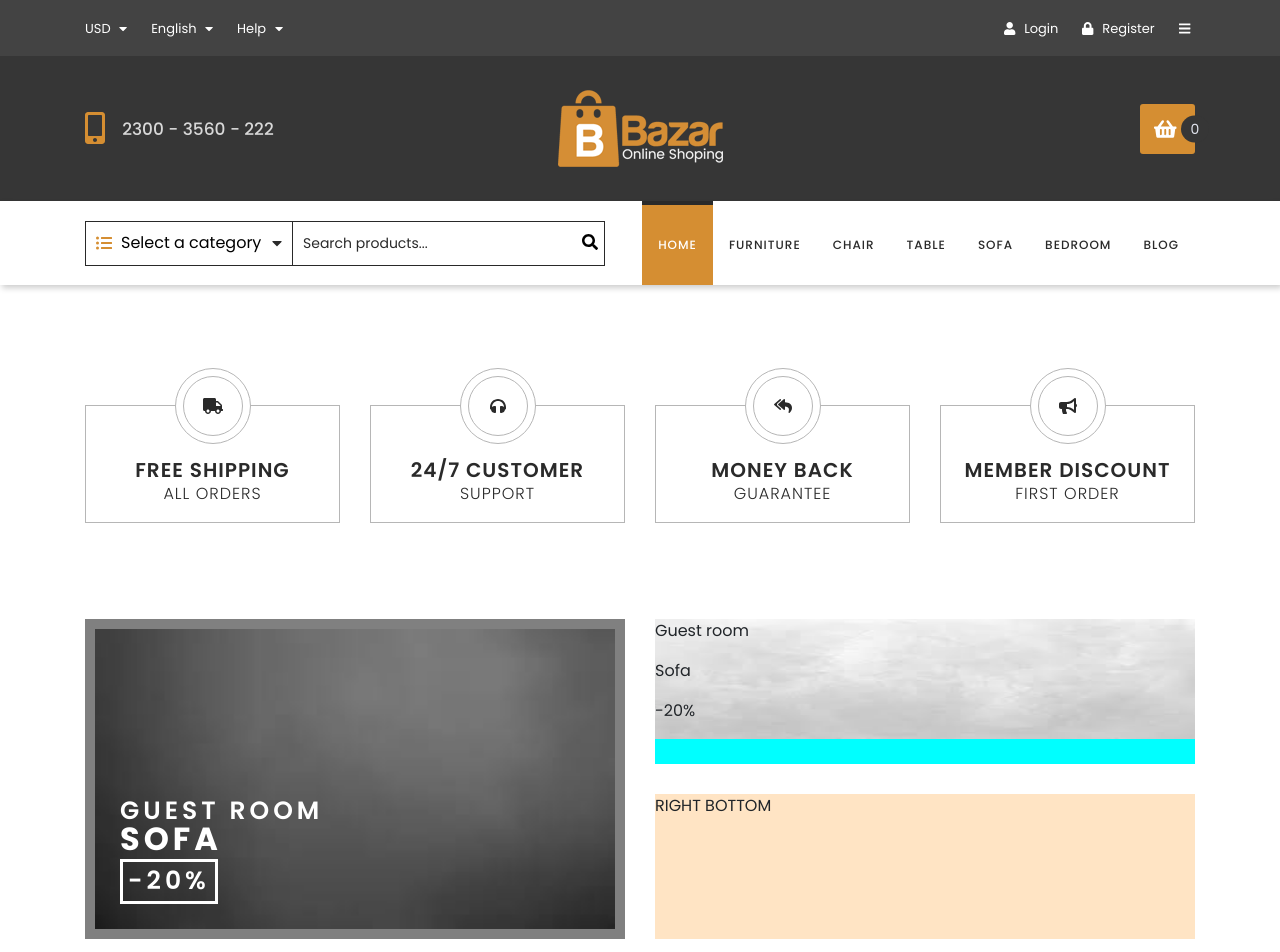
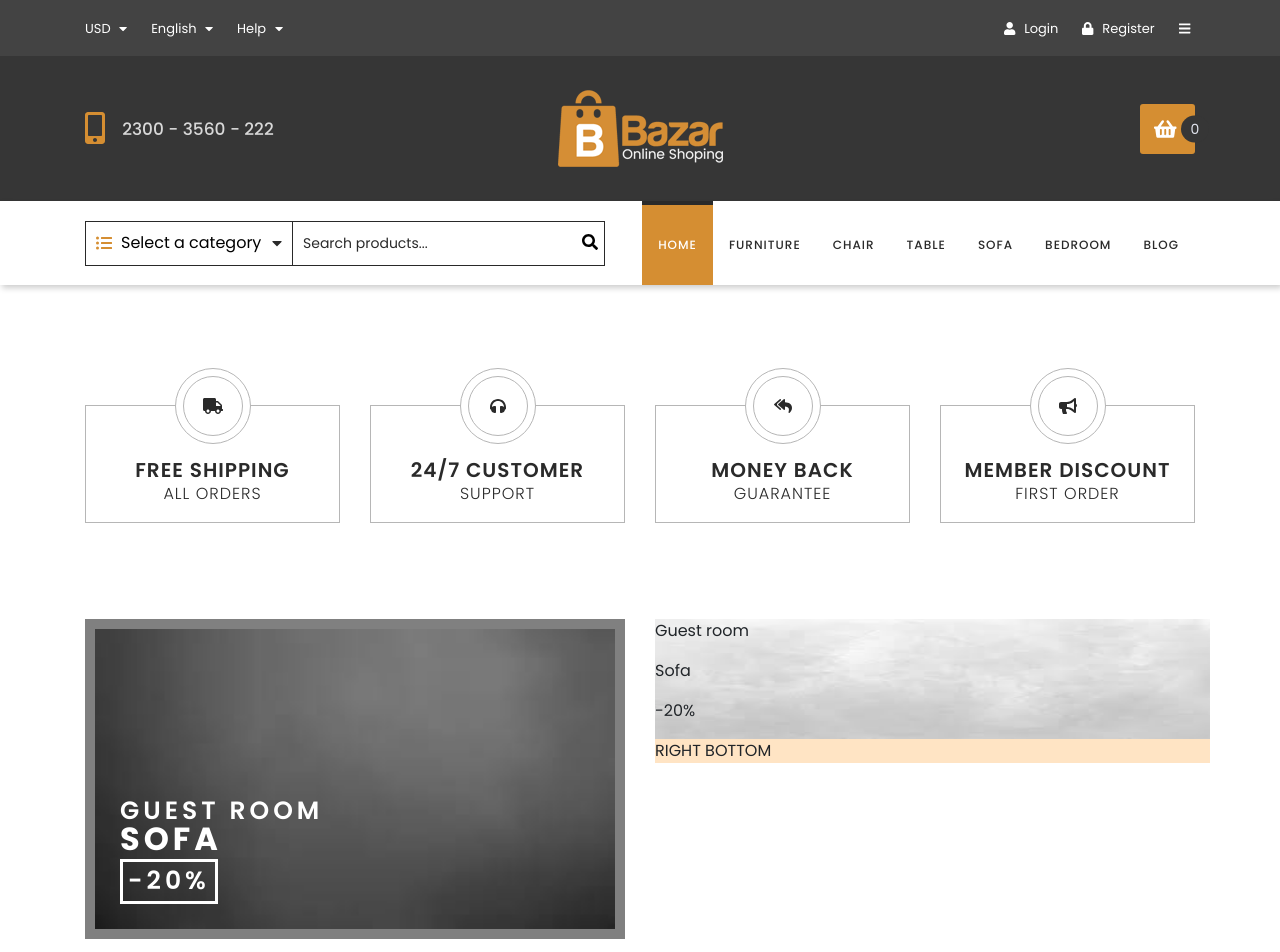
Before and after one commit to matwjablonski/wdp-2403-01, a React (Create React App) app: page / in a window 1280 px wide. Shown: the top 952 px of the page. Built offline with nearby package versions, Linux system fonts and the light colour scheme.

Commit message:
[WDP-25] Style left with bootsrap grid

```diff
--- a/src/components/features/Promotions/Promotions.js
+++ b/src/components/features/Promotions/Promotions.js
@@ -33,8 +33,9 @@ const Promotions = () => {
 
   return (
     <div className={styles.root}>
-      <div className={clsx('container d-flex flex-column flex-sm-row', styles.panel)}>
-        <div className={clsx('col-sm-6 p-0')}>
+      <div className='container'>
+        <div className={clsx('d-flex row', styles.panel)}>
+          <div className={clsx('col-sm-6')}>
             <div className={styles.leftPanel}>
               <div
                 className={clsx('d-flex align-items-end', styles.bkgImage)}
@@ -49,10 +50,12 @@ const Promotions = () => {
             </div>
           </div>
           <div className={clsx('col-sm-6 p-0 d-flex flex-column', styles.rightPanel)}>
-          <div className={clsx('h-100 h-sm-50', styles.rightUpper)}>
+            <div className={clsx('', styles.rightUpper)}>
               <div
                 className={clsx(styles.bkgImage)}
-              style={{ backgroundImage: `url(${rightUpperPanelImageProps.filePath})` }}
+                style={{
+                  backgroundImage: `url(${rightUpperPanelImageProps.filePath})`,
+                }}
               >
                 <div className={styles.content}>
                   <p>Guest room</p>
@@ -62,10 +65,11 @@ const Promotions = () => {
               </div>
             </div>
             <div
-            className={clsx('h-100 h-sm-50', styles.bkgImage, styles.rightBottom)}
+              className={clsx('', styles.bkgImage, styles.rightBottom)}
               style={{ backgroundImage: `url(${rightBottomPanelImageProps.filePath})` }}
             >
               RIGHT BOTTOM
+            </div>
           </div>
         </div>
       </div>
--- a/src/components/features/Promotions/Promotions.module.scss
+++ b/src/components/features/Promotions/Promotions.module.scss
@@ -25,7 +25,6 @@
   .leftPanel {
     color: white;
     background-color: gray;
-    margin-right: 15px;
     padding: 10px;
 
     .bkgImage {
@@ -61,7 +60,6 @@
   }
 
   .rightPanel {
-    row-gap: 30px;
 
     .rightUpper {
       background-color: aqua;
```
Lines whose indentation alone changed are shown as unchanged.
